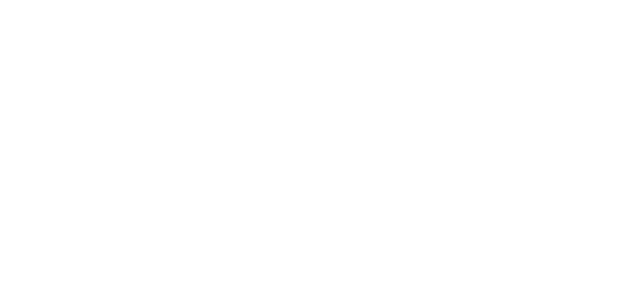
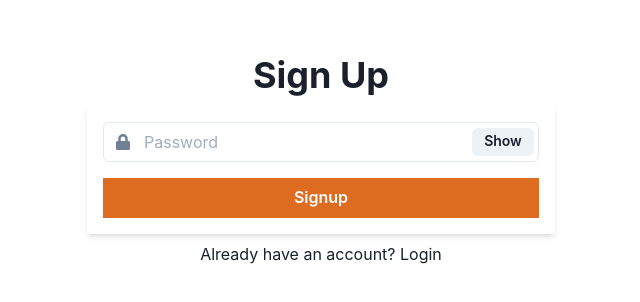
Before and after one commit to timothy-dillan/bgp-app-dev-competition-3, a React (Create React App) app in the folder frontend/: page /signup in a window 1280 px wide. Before the commit this address had no page. Shown: the part 240-542 px from the top of the page, without its empty margins (319-959 px from the left). Built offline with nearby package versions, Linux system fonts and the light colour scheme.

Commit message:
fix signup

```diff
--- a/frontend/package.json
+++ b/frontend/package.json
@@ -18,7 +18,7 @@
     "web-vitals": "^2.1.0"
   },
   "scripts": {
-    "start": "react-scripts start",
+    "start": "export PORT=4000 && react-scripts start",
     "build": "react-scripts build",
     "test": "react-scripts test",
     "eject": "react-scripts eject"
--- a/frontend/src/App.js
+++ b/frontend/src/App.js
@@ -5,6 +5,7 @@
 } from 'react-router-dom'
 import LandingPage from './pages/landing'
 import LoginPage from './pages/login'
+import SignupPage from './pages/signup'
 import ReactLanding from './pages/defaultreact'
 import Products from './pages/product';
 
@@ -16,6 +17,7 @@
       <Route path="landing" element={<LandingPage /> } />
       <Route path="product/*" element={<Products />} />
       <Route path="/login" element={<LoginPage />} />
+      <Route path="/signup" element={<SignupPage />} />
     </Routes>
    </div>
   );
--- a/frontend/src/pages/signup.js
+++ b/frontend/src/pages/signup.js
@@ -60,7 +60,7 @@
                                 colorScheme="orange"
                                 width="full"
                             >
-                                Login
+                                Signup
                             </Button>
                         </Stack>
                     </form>
@@ -68,7 +68,7 @@
             </Stack>
             <Box>
                 Already have an account?{" "}
-                <Link color="orange.500" href="#">
+                <Link color="orange.500" to="/login">
                     Login
                 </Link>
             </Box>
```
